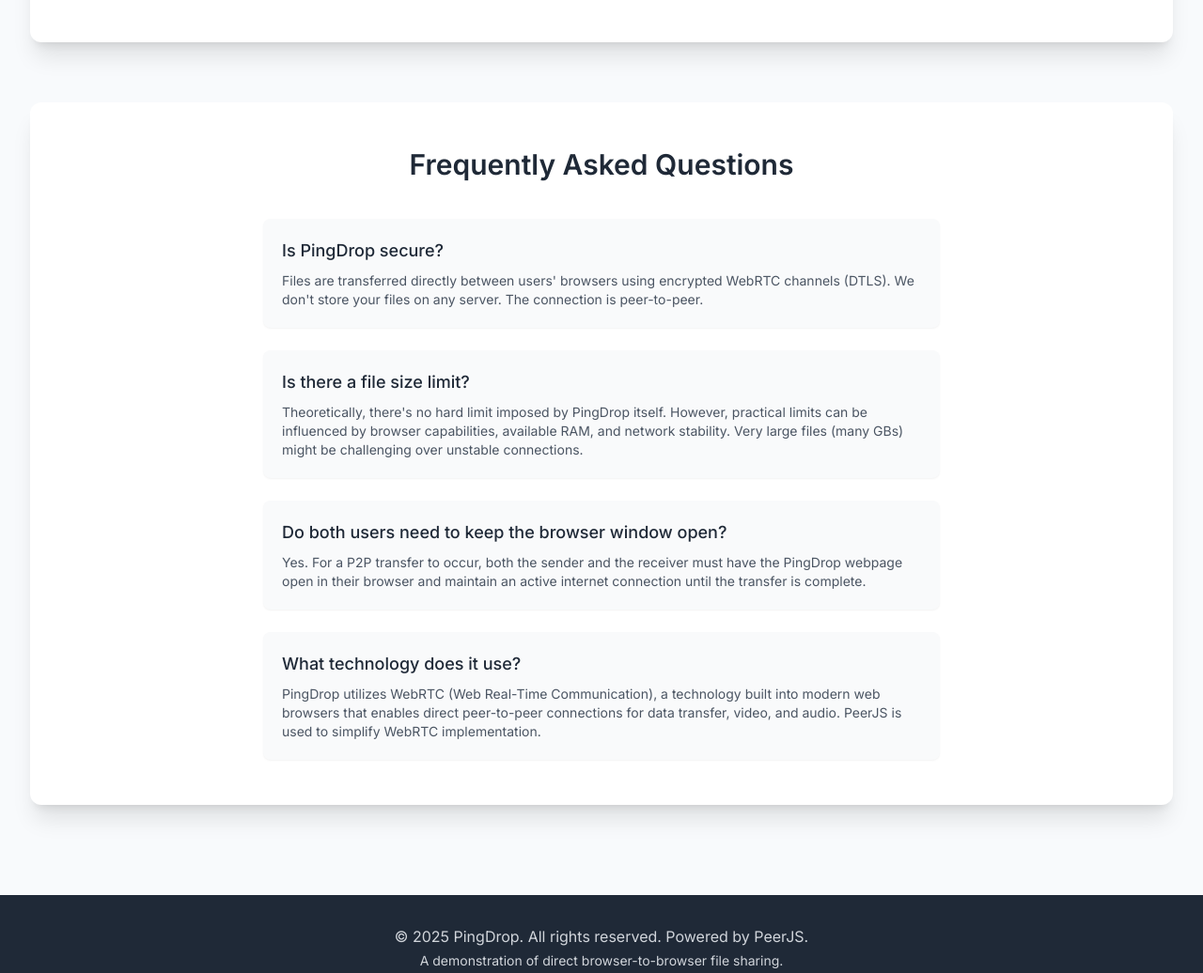
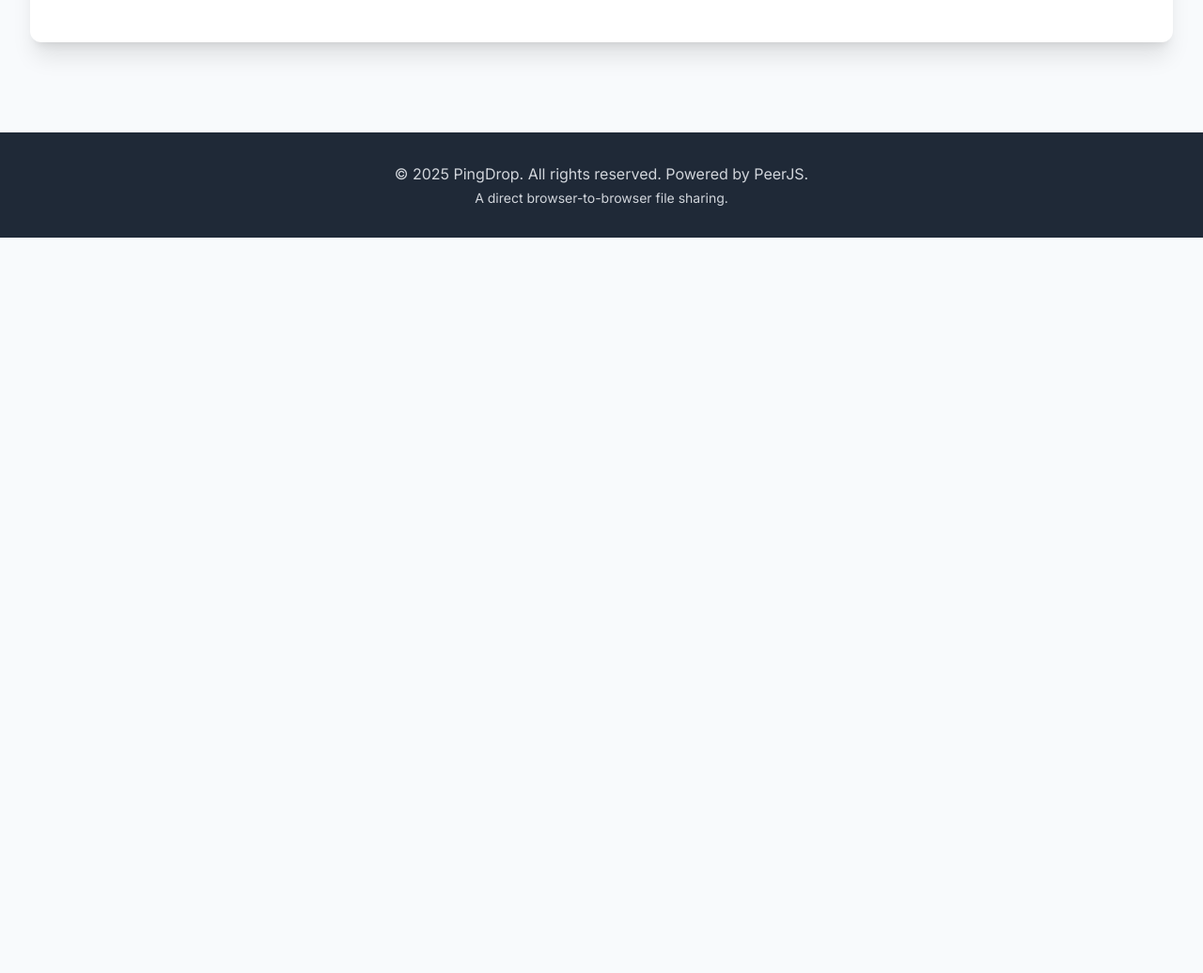
Before and after one commit to GautamMIH/PingDrop, a plain HTML site: page index.html in a window 1280 px wide. Shown: the part 1370-2406 px from the top of the page at 94% size. After the commit the page ends 1623 px from the top, so only its background shows below. Drawn offline with nearby package versions, Linux system fonts and the light colour scheme.

Commit message:
Cleaned up code

```diff
--- a/index.html
+++ b/index.html
@@ -47,7 +47,6 @@
             <div class="hidden md:flex space-x-6">
                 <a href="#home" class="text-gray-600 hover:text-blue-600 transition duration-150">Home</a>
                 <a href="#how-it-works" class="text-gray-600 hover:text-blue-600 transition duration-150">How it Works</a>
-                <a href="#faq" class="text-gray-600 hover:text-blue-600 transition duration-150">FAQ</a>
             </div>
             <button id="mobileMenuButton" class="md:hidden text-gray-600 hover:text-blue-600">
                 <i class="fas fa-bars text-2xl"></i>
@@ -56,7 +55,6 @@
         <div id="mobileMenu" class="md:hidden hidden bg-white shadow-lg py-2">
             <a href="#home" class="block px-4 py-2 text-gray-600 hover:bg-blue-50 hover:text-blue-600 transition duration-150">Home</a>
             <a href="#how-it-works" class="block px-4 py-2 text-gray-600 hover:bg-blue-50 hover:text-blue-600 transition duration-150">How it Works</a>
-            <a href="#faq" class="block px-4 py-2 text-gray-600 hover:bg-blue-50 hover:text-blue-600 transition duration-150">FAQ</a>
         </div>
     </header>
 
@@ -158,44 +156,11 @@
                 </div>
             </div>
         </section>
-
-        <section id="faq" class="mt-12 md:mt-16 py-12 bg-white rounded-xl shadow-xl">
-            <h2 class="text-2xl sm:text-3xl font-semibold text-center text-gray-800 mb-10">Frequently Asked Questions</h2>
-            <div class="max-w-3xl mx-auto space-y-6 px-6">
-                <div class="bg-gray-50 p-5 rounded-lg shadow-sm">
-                    <h4 class="text-lg font-medium text-gray-800 mb-2">Is PingDrop secure?</h4>
-                    <p class="text-gray-600 text-sm">Files are transferred directly between users' browsers using encrypted WebRTC channels (DTLS).
-                        We don't store your files on any server. The connection is peer-to-peer.</p>
-                </div>
-                <div class="bg-gray-50 p-5 rounded-lg shadow-sm">
-                    <h4 class="text-lg font-medium text-gray-800 mb-2">Is there a file size limit?</h4>
-                    <p class="text-gray-600 text-sm">
-                        Theoretically, there's no hard limit imposed by PingDrop itself. However, practical limits
-                        can be influenced by browser capabilities, available RAM, and network stability.
-                        Very large files (many GBs) might be challenging over unstable connections.
-                    </p>
-                </div>
-                <div class="bg-gray-50 p-5 rounded-lg shadow-sm">
-                    <h4 class="text-lg font-medium text-gray-800 mb-2">Do both users need to keep the browser window open?</h4>
-                    <p class="text-gray-600 text-sm">
-                        Yes. For a P2P transfer to occur, both the sender and the receiver must have the PingDrop
-                        webpage open in their browser and maintain an active internet connection until the transfer is complete.
-                    </p>
-                </div>
-                <div class="bg-gray-50 p-5 rounded-lg shadow-sm">
-                    <h4 class="text-lg font-medium text-gray-800 mb-2">What technology does it use?</h4>
-                    <p class="text-gray-600 text-sm">
-                        PingDrop utilizes WebRTC (Web Real-Time Communication), a technology built into modern web browsers
-                        that enables direct peer-to-peer connections for data transfer, video, and audio. PeerJS is used to simplify WebRTC implementation.
-                    </p>
-                </div>
-            </div>
-        </section>
-    </main>
+</main>
 
     <footer class="mt-16 py-8 bg-gray-800 text-gray-300 text-center">
         <p>&copy; <span id="currentYear"></span> PingDrop. All rights reserved. Powered by PeerJS.</p>
-        <p class="text-sm mt-1">A demonstration of direct browser-to-browser file sharing.</p>
+        <p class="text-sm mt-1">A direct browser-to-browser file sharing.</p>
     </footer>
 
     <script>
```
